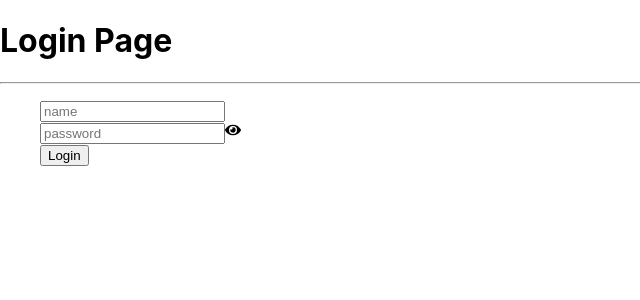
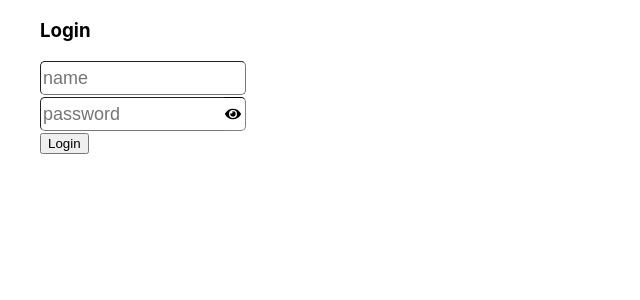
Before and after one commit to keeykeey/multi_project_task_manager, a React (Create React App) app in the folder app/frontend/: page /login in a window 1280 px wide. Shown: the top 300 px of the page, without its empty margins (0-640 px from the left). Built offline with nearby package versions, Linux system fonts and the light colour scheme; the HTML template or start-up script is replaced by a standard one.

Commit message:
faEyeアイコンがinput-form内に表示されているような見た目にした

```diff
--- a/app/frontend/src/Login.tsx
+++ b/app/frontend/src/Login.tsx
@@ -1,12 +1,6 @@
 import React, { useState,ChangeEvent }from 'react';
 import './App.css';
-import {FaEye} from 'react-icons/fa'
-
-
-interface Props{
-    id: number;
-    name: string;
-}
+import {FaEye, FaEyeSlash} from 'react-icons/fa'
 
 interface Param  {
     method: 'GET' | 'POST' | 'PUT' | 'DELETE',
@@ -21,7 +15,45 @@ interface InputForm {
     password: string;
 }
 
-function Login(props:Props){
+const cssRow:React.CSSProperties={
+  display:'flex',
+  flexDirection:'row'
+}
+
+const cssTextInput:React.CSSProperties={
+  width:'200px',
+  height:'30px',
+  fontSize:'18px',
+  borderWidth:'1px 1px 1px 1px',
+  borderRadius:'5px',
+  margin:'1px 0px 1px 0px',
+}
+
+const cssPwInput:React.CSSProperties={
+  width:'180px',
+  height:'30px',
+  fontSize:'18px',
+  borderWidth:'1px 0px 1px 1px',
+  borderRadius:'5px 0px 0px 5px',
+  margin:'1px 0px 1px 0px',
+}
+
+const cssEyeDiv:React.CSSProperties={
+    fontSize:'16px',
+    width:'20px',
+    height:'32px',
+    margin:'1px 0px 1px 0px',
+    borderRadius:'0px 5px 5px 0px',
+    borderWidth:'1px 1px 1px 0px',
+    borderStyle:'solid',
+    borderColor:'#000000 #30303099 #30303099 #ffffff',
+}
+
+const cssEye:React.CSSProperties={
+    margin:'8px 0px 8px auto',
+}
+
+function Login(){
     const [userName,setUserName] = useState<string>('testuser1')
     const [userPassword,setUserPassword] = useState<string>('pwoftest1')
     const [pwHiding,setPwHiding] = useState<boolean>(true)
@@ -30,10 +62,12 @@ function Login(props:Props){
 
     function handleInputForm(event:ChangeEvent<HTMLInputElement>,mode:Mode){
         //https://qiita.com/natsuhiko/items/5d2a526a217e05162a0a
-        if (mode==='name'){
-            setUserName(event.target.value)
-        }else if(mode==='password'){
-            setUserPassword(event.target.value)
+        switch(mode){
+            case 'name':
+                setUserName(event.target.value)
+                break;
+            case 'password':
+                setUserPassword(event.target.value)
         }
     }
 
@@ -67,20 +101,26 @@ function Login(props:Props){
 
         fetch(url,param)
         .then(res=>{
-            console.log('see if fetch succeeded...',res)
+            console.log('success...',res)
         }).then(res=>window.location.href='http://127.0.0.1:3000')
     }
 
     return(
         <div>
-            <h1>Login Page</h1><hr/>
             <ul>
-                <input onChange={(e)=>handleInputForm(e,'name')}
+                <h3>Login</h3>
+                <input style={cssTextInput}
+                       onChange={(e)=>handleInputForm(e,'name')}
                        placeholder='name'/><br/>
-                <input type={pwHiding?'password':'text'}
-                       onChange={(e)=>handleInputForm(e,'password')}
-                       placeholder='password'/>
-                    <FaEye className='FaEye' onClick={handlePwHiding}/><br/>
+                <div style={cssRow}>
+                  <input type={pwHiding?'password':'text'}
+                         style={cssPwInput}
+                         onChange={(e)=>handleInputForm(e,'password')}
+                         placeholder='password'/>
+                  <div style={cssEyeDiv}>
+                    {pwHiding?<FaEye style={cssEye} onClick={handlePwHiding}/>:<FaEyeSlash style={cssEye} onClick={handlePwHiding}/>}
+                  </div>
+                </div>
                 <button onClick={userLogin}>Login</button>
             </ul>
 
```
